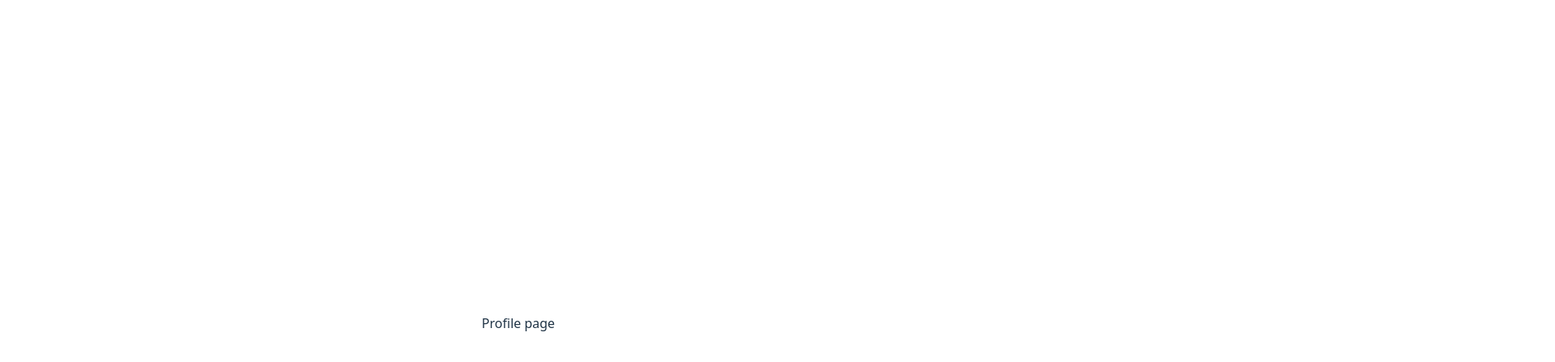
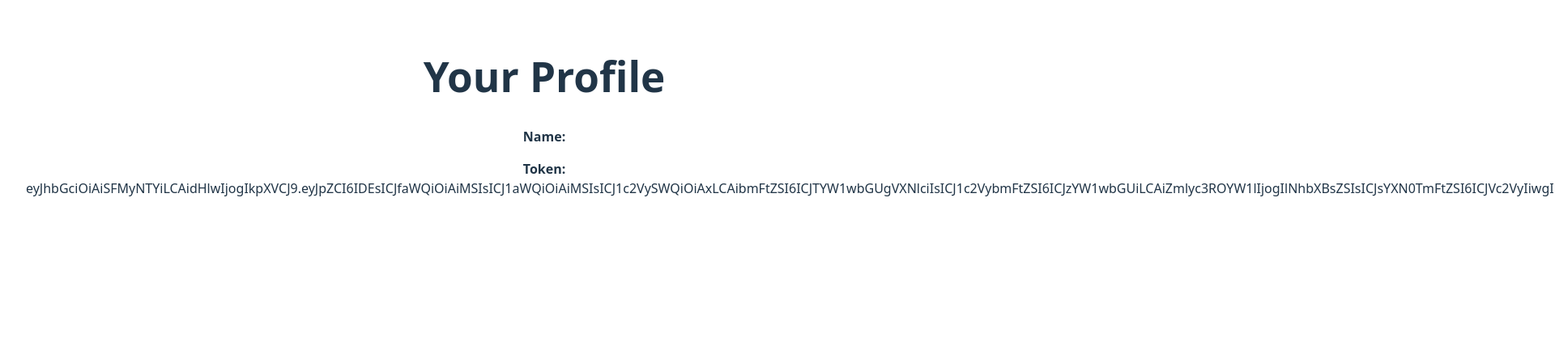
Before and after one commit to nmichel159/nexty, a Vue app in the folder nexty-app/: page /profile in a window 1280 px wide. Shown: the top 448 px of the page at 81% size, 1920 px wide, since content can reach past the window. Built offline with nearby package versions, Linux system fonts and the light colour scheme; sample sign-in values are in the browser's storage.

Commit message:
Task 3: implement profile page and Pinia store

```diff
--- a/nexty-app/package.json
+++ b/nexty-app/package.json
@@ -9,6 +9,7 @@
     "preview": "vite preview"
   },
   "dependencies": {
+    "pinia": "^3.0.3",
     "vue": "^3.5.17",
     "vue-router": "^4.5.1"
   },
--- a/nexty-app/src/router/index.js
+++ b/nexty-app/src/router/index.js
@@ -1,13 +1,15 @@
 import { createRouter, createWebHistory } from 'vue-router'
 import LoginPage from '../views/LoginPage.vue'
 import ProductsPage from '../views/ProductsPage.vue'
+import ProfilePage from '../views/ProfilePage.vue'
 
 
 
 const routes = [
   { path: '/login', component: LoginPage },
   { path: '/products', component: ProductsPage, meta: { requiresAuth: true } },
-  { path: '/profile', component: { template: '<div>Profile page</div>' }, meta: { requiresAuth: true } },
+  { path: '/profile', component: ProfilePage, meta: { requiresAuth: true } },
+  //{ path: '/profile', component: { template: '<div>Profile page</div>' }, meta: { requiresAuth: true } },
   { path: '/:pathMatch(.*)*', redirect: '/login' },
 ]
 
--- /dev/null
+++ b/nexty-app/src/stores/userStore.js
@@ -0,0 +1,21 @@
+import { defineStore } from 'pinia'
+
+
+
+
+export const useUserStore = defineStore('user', {
+  state: () => ({
+  name: localStorage.getItem('name') || null,
+  token: localStorage.getItem('token') || null,
+  }),
+  actions: {
+    setUser(name, token) {
+      this.name = name
+      this.token = token
+    },
+    clearUser() {
+      this.name = null
+      this.token = null
+    },
+  },
+})
--- a/nexty-app/src/views/LoginPage.vue
+++ b/nexty-app/src/views/LoginPage.vue
@@ -14,8 +14,9 @@
 import { ref } from 'vue'
 import { useRouter } from 'vue-router'
 import users from '../assets/users.json'
+import { useUserStore } from '../stores/userStore'
 
-
+const userStore = useUserStore()
 const email = ref('')
 const password = ref('')
 const error = ref('')
@@ -26,6 +27,7 @@ const handleLogin = () => {
   if (user) {
     localStorage.setItem('token', user.token)
     localStorage.setItem('name', user.name)
+    userStore.setUser(user.name, user.token)
     router.push('/products')
   } else {
     error.value = 'Invalid credentials'
--- /dev/null
+++ b/nexty-app/src/views/ProfilePage.vue
@@ -0,0 +1,14 @@
+<template>
+  <div class="min-h-screen p-6 bg-gray-100">
+    <h1 class="text-2xl font-bold mb-4">Your Profile</h1>
+    <div class="bg-white p-4 shadow rounded">
+      <p><strong>Name:</strong> {{ userStore.name }}</p>
+      <p><strong>Token:</strong> {{ userStore.token }}</p>
+    </div>
+  </div>
+</template>
+
+<script setup>
+import { useUserStore } from '../stores/userStore'
+const userStore = useUserStore()
+</script>
```
Also changed, not shown: nexty-app/src/main.js (+5 -3 lines), 1 other file (tests, documents, lock files or other folders).
